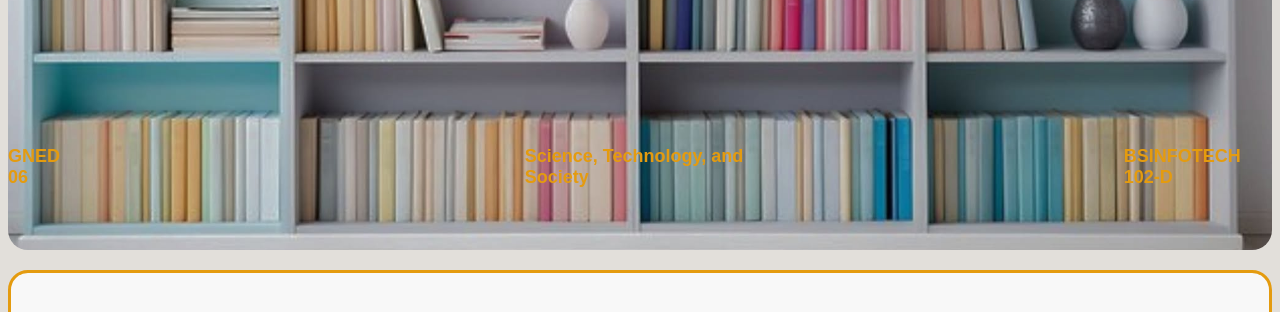
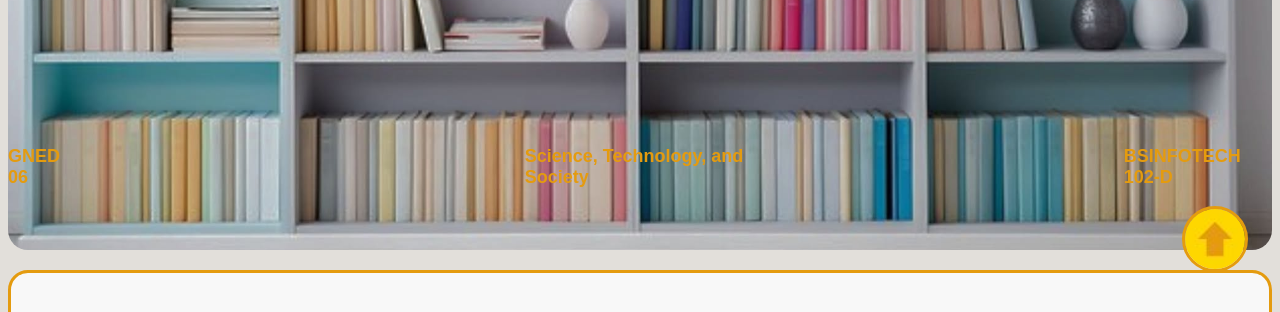
Before and after one commit to nygmark/ReviewHub, a plain HTML site: page mainPage/mainpage.html in a window 1280 px wide. Shown: the part 488-800 px from the top of the page. Drawn offline with Linux system fonts and the light colour scheme.

Commit message:
back to top

```diff
--- a/mainPage/mainpage.html
+++ b/mainPage/mainpage.html
@@ -7,6 +7,9 @@
     <style>
         *{
             text-decoration: none;
+        }
+        html{
+            scroll-behavior: smooth;
         }
         body{
             background-color: #e2dfda;
@@ -169,6 +172,23 @@
         .buttons img:hover{
             transform: scale(1.1, 1.1);
         }
+        .top img{
+            position: fixed;
+            bottom: 40px;
+            right: 32px;
+            width: 60px;
+            height: 60px;
+            border-radius: 50%;
+            display: flex;
+            align-items: center;
+            justify-content: center;
+            border: 3px #e49b0f;
+            border-style: solid;
+            transition: ease-in-out 0.5s;
+        }
+        .top img:hover{
+            transform: scale(1.1, 1.1);
+        }
     </style>
 </head>
 <body>
@@ -215,5 +235,8 @@
             <a href="#"><img src="4.jpg"></a>
         </div>
     </div>
+    <div class="top">
+        <a href="#top"><img src="up.jpg" alt="arrow up"></a>
+    </div>
 </body>
 </html>
```
Also changed, not shown: mainPage/up.jpg (added).
